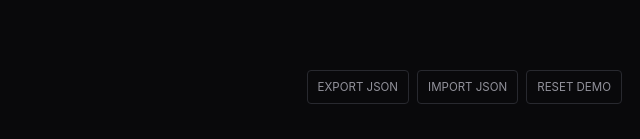
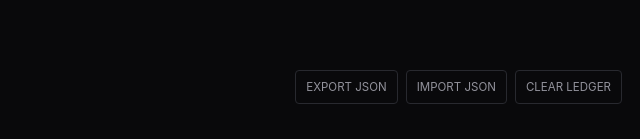
Before and after one commit to noob-express3000/workout-planner, a plain HTML site: page index.html in a window 1280 px wide. Shown: the part 700-839 px from the top of the page, 640-1280 px from the left. Drawn offline with Linux system fonts and the light colour scheme.

Commit message:
Align shell with agent-owned ledger model

```diff
--- a/index.html
+++ b/index.html
@@ -3,7 +3,7 @@
 <head>
   <meta charset="utf-8" />
   <meta name="viewport" content="width=device-width, initial-scale=1" />
-  <meta name="theme-color" content="#000000" />
+  <meta name="theme-color" content="#09090b" />
   <title>Workout Planner</title>
   <link rel="stylesheet" href="./styles.css" />
 </head>
@@ -60,7 +60,7 @@
         <button id="exportButton" type="button">EXPORT JSON</button>
         <button id="importButton" type="button">IMPORT JSON</button>
         <input id="importInput" type="file" accept="application/json,.json" hidden />
-        <button id="resetButton" type="button">RESET DEMO</button>
+        <button id="resetButton" type="button">CLEAR LEDGER</button>
       </div>
     </footer>
   </main>
```
